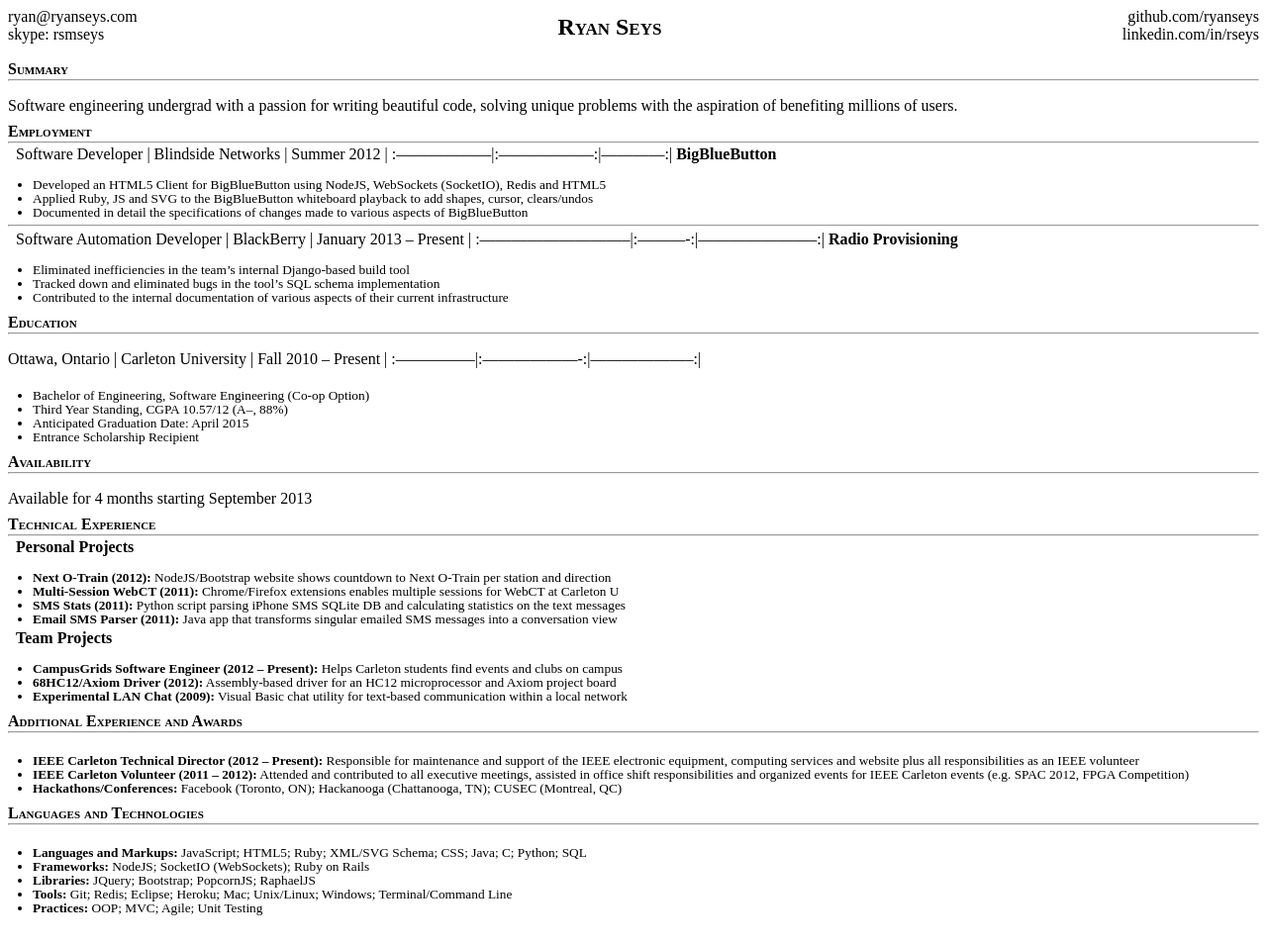
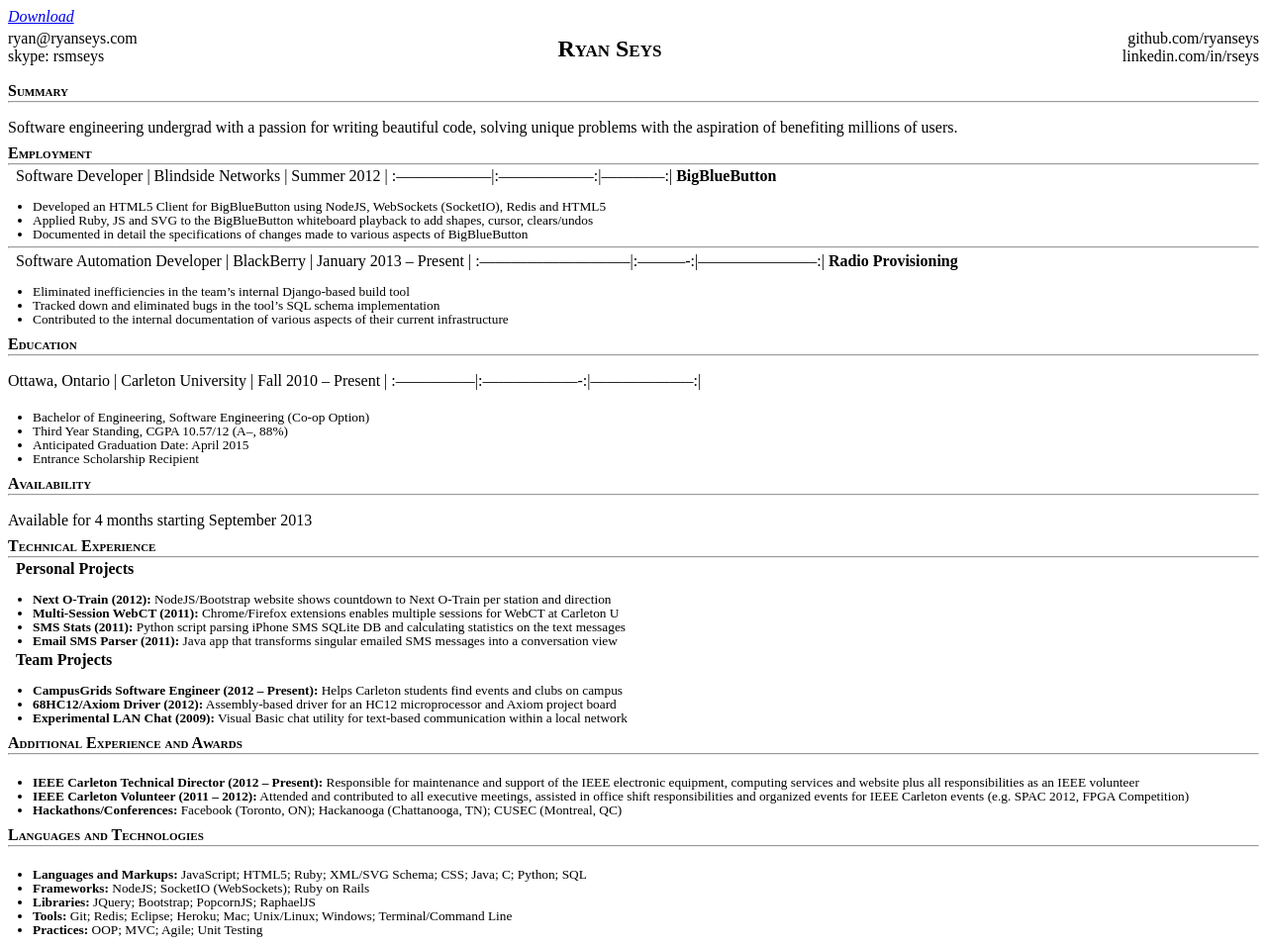
Before and after one commit to tl-dr/ryanseys.com, a Jekyll site: the page built from _posts/2013-01-12-resume.md, in a window 1280 px wide. Shown: the whole page at 99% size. Built offline with Jekyll 4.4.1, drawn with Linux system fonts in a browser that asks for light colours; Markdown is read by kramdown in place of the engine named in the settings; before the commit the page ends 934 px from its top, so only the background shows below that.

Commit message:
Add download link for resume

```diff
--- a/_posts/2013-01-12-resume.md
+++ b/_posts/2013-01-12-resume.md
@@ -4,6 +4,8 @@
 categories: resume
 name: resume
 ---
+
+*[Download](/resume/resume.pdf)*
 
 <link rel="stylesheet" href="../../css/resume.css" />
 
```
